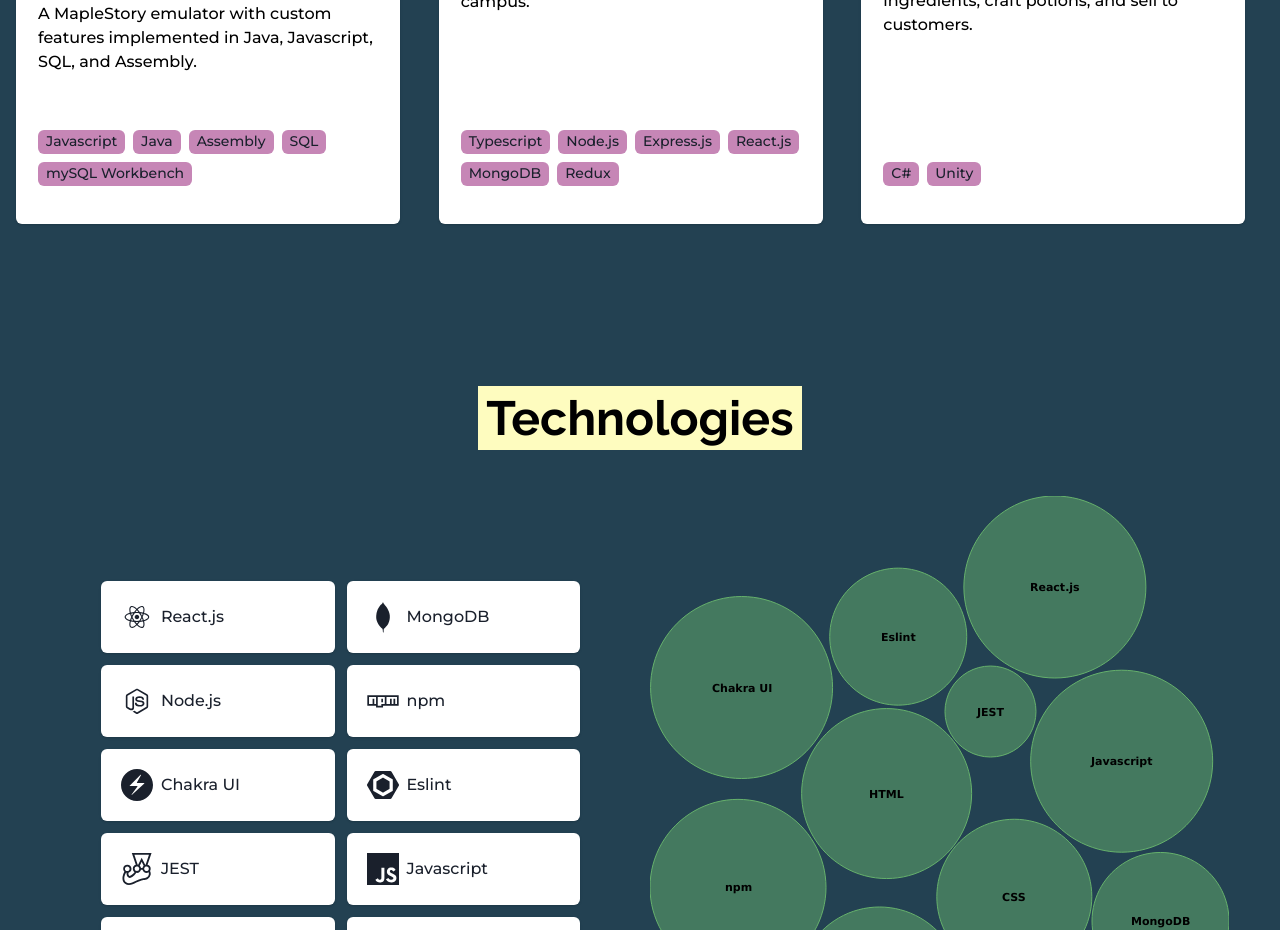
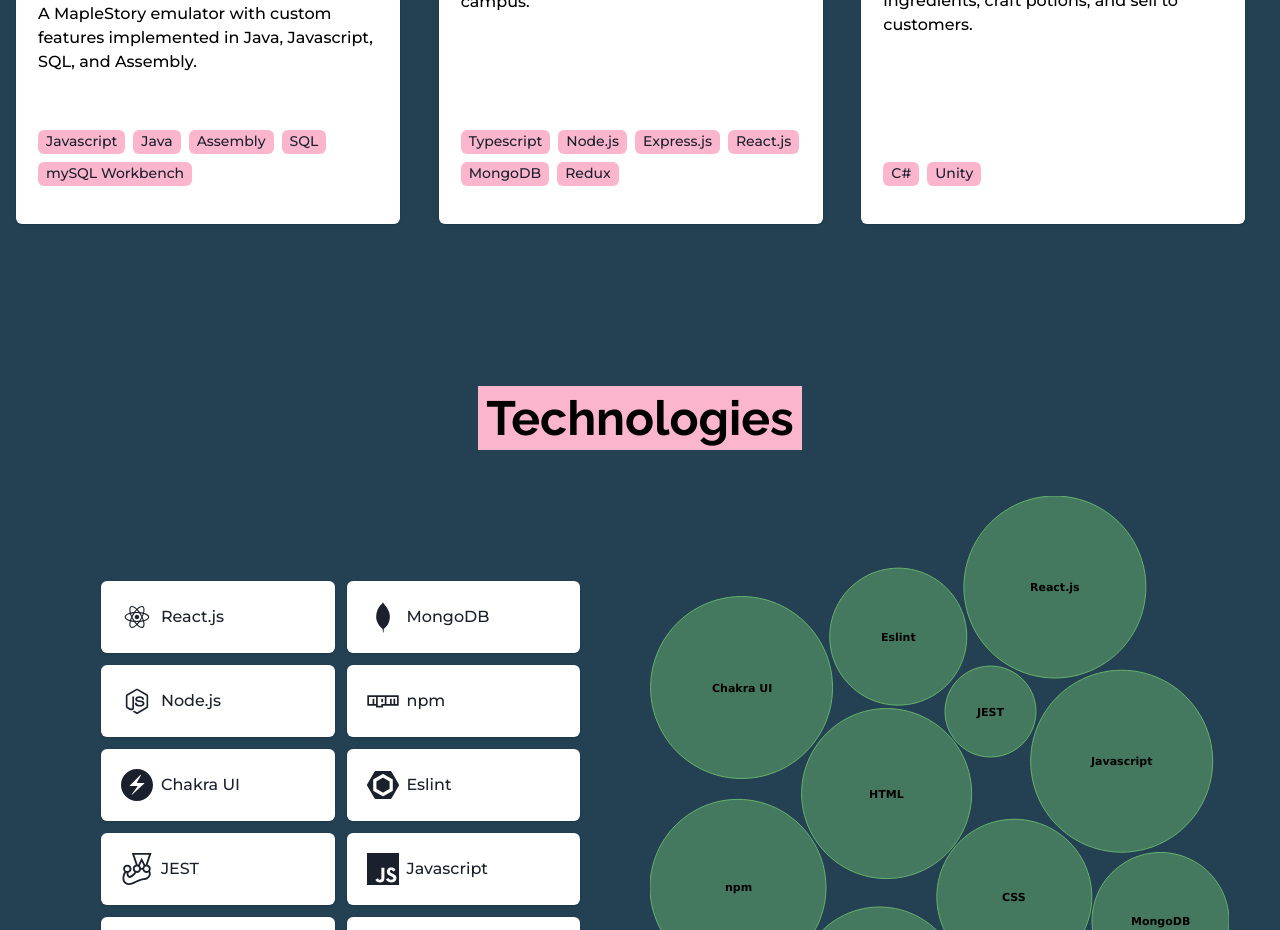
Before and after one commit to sarahkwon/sarahkwon.github.io, a React (Create React App) app: page / in a window 1280 px wide. Shown: the part 2040-2970 px from the top of the page. Built offline with nearby package versions, Linux system fonts and the light colour scheme; what highcharts-pattern-fill would draw is missing.

Commit message:
update coloring of technology header and tech tags

```diff
--- a/src/components/TechTag.js
+++ b/src/components/TechTag.js
@@ -4,7 +4,7 @@ const TechTag = (props) => {
   const {text} = props
 
   return (
-    <Tag bg='#c686b6'>
+    <Tag bg='pink.200'>
       {text}
     </Tag>
   )
--- a/src/components/Technology.js
+++ b/src/components/Technology.js
@@ -64,7 +64,7 @@ const Technology = () => {
 
   return (
     <Box id="technology" layerStyle='technology' paddingTop='50px'>
-      <Header text="Technologies" highlight={["Technologies"]} color="yellow.100" textColor='black'/>
+      <Header text="Technologies" highlight={["Technologies"]} color="pink.200" textColor='black'/>
       <Container maxW='7xl'>
         <SimpleGrid columns={[1,1, 2]}>
             <Center>
```
